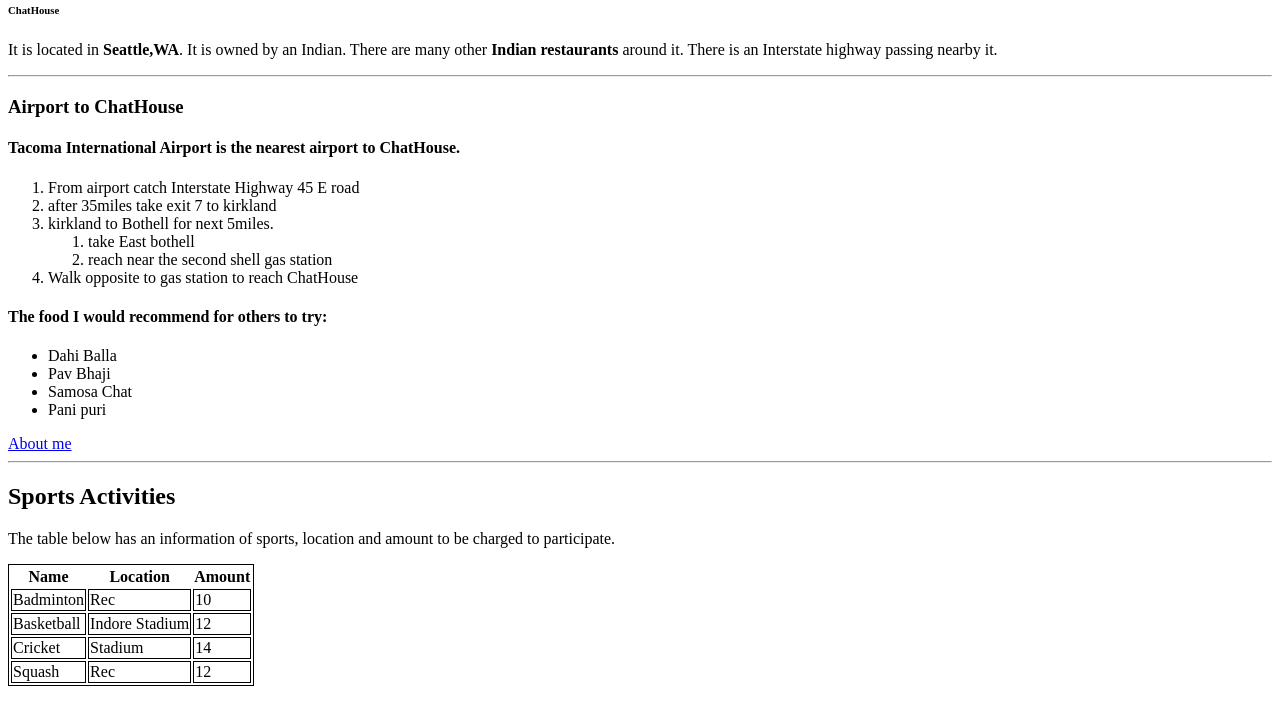
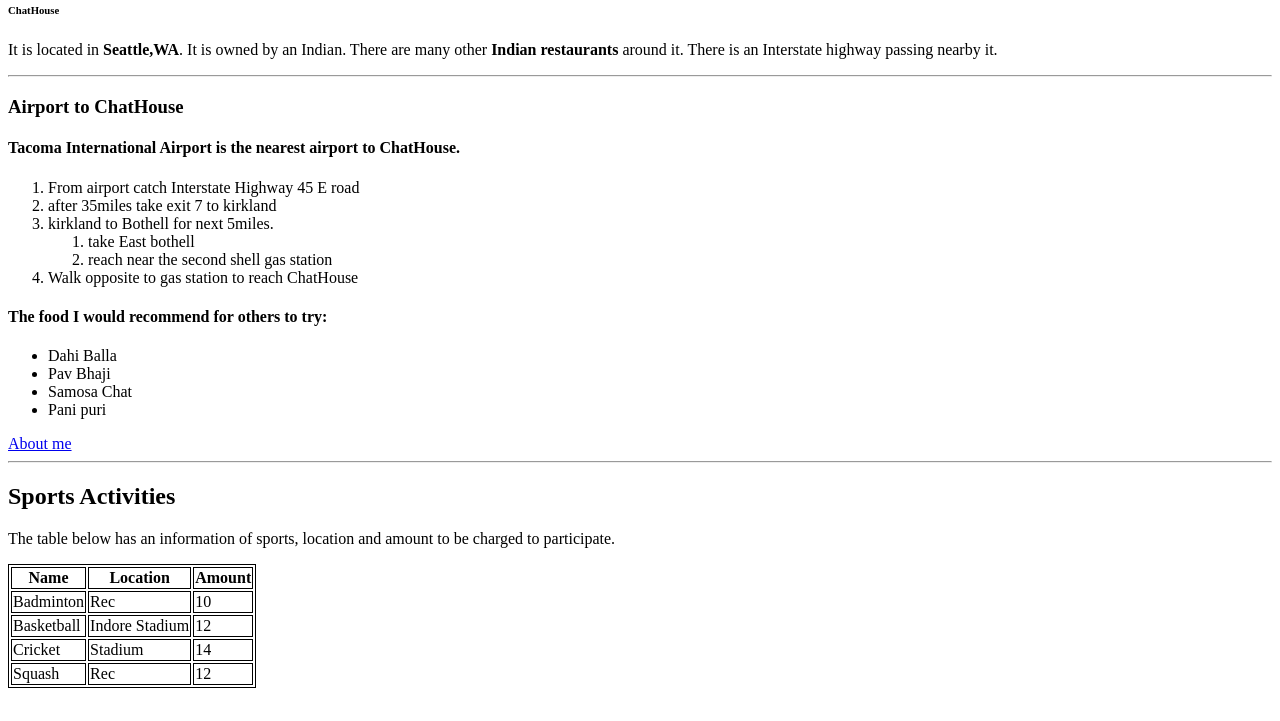
Before and after one commit to 44-563-Web-Apps-S22/webapps-s22-assignment-3-reddyvp, a plain HTML site: page index.html in a window 1280 px wide. Shown: the part 79-800 px from the top of the page. Drawn offline with Linux system fonts and the light colour scheme.

Commit message:
Update index.html

```diff
--- a/index.html
+++ b/index.html
@@ -41,7 +41,7 @@
     location and amount to be charged to participate.
 </p>
 <style>
-    table,td {
+    table,td,th,tr {
       border:1px solid black;
     }
     </style>
```
